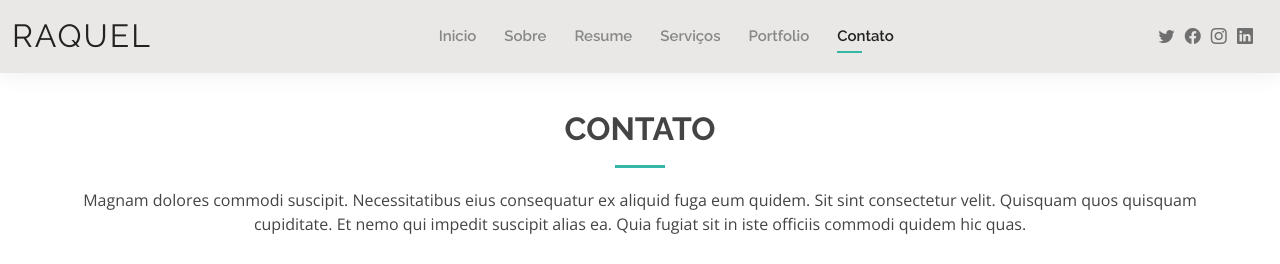
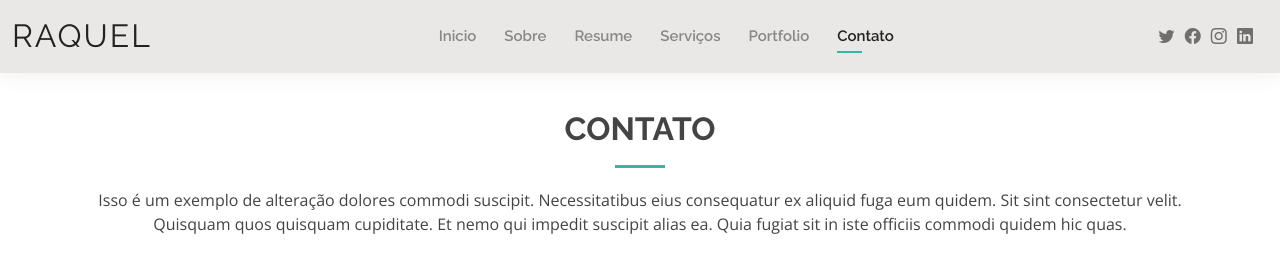
Before and after one commit to gbardini/bootstrap-first-project, a plain HTML site: page contact.html in a window 1280 px wide. Shown: the top 264 px of the page. Drawn offline with nearby package versions, Linux system fonts and the light colour scheme; grey boxes are pictures that could not be loaded.

Commit message:
test commit

```diff
--- a/contact.html
+++ b/contact.html
@@ -77,7 +77,7 @@
 
         <div class="section-title">
           <h2>Contato</h2>
-          <p>Magnam dolores commodi suscipit. Necessitatibus eius consequatur ex aliquid fuga eum quidem. Sit sint consectetur velit. Quisquam quos quisquam cupiditate. Et nemo qui impedit suscipit alias ea. Quia fugiat sit in iste officiis commodi quidem hic quas.</p>
+          <p>Isso é um exemplo de alteração dolores commodi suscipit. Necessitatibus eius consequatur ex aliquid fuga eum quidem. Sit sint consectetur velit. Quisquam quos quisquam cupiditate. Et nemo qui impedit suscipit alias ea. Quia fugiat sit in iste officiis commodi quidem hic quas.</p>
         </div>
 
         <div>
```
